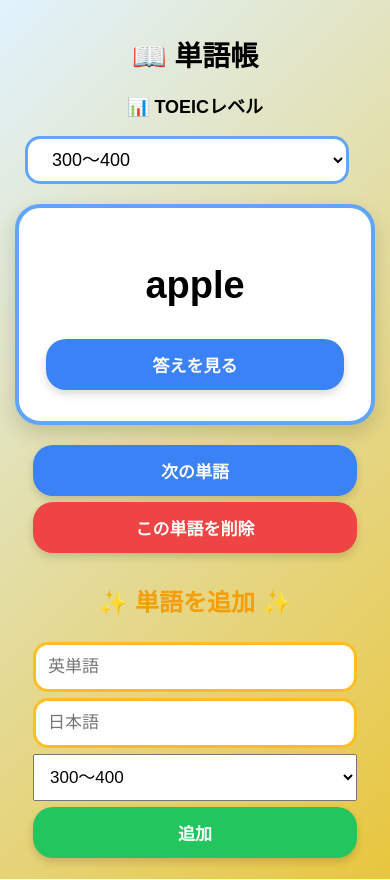
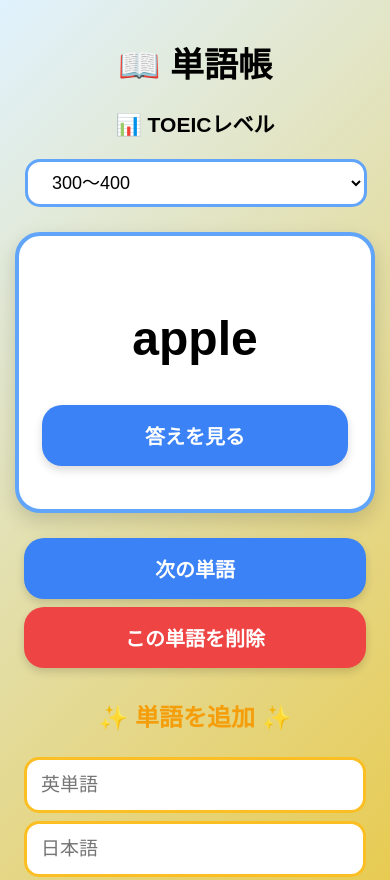
Before and after one commit to yoshi123-123/tango-app, a plain HTML site: page index.html in a window 390 px wide. Shown: the top 880 px of the page. Drawn offline with Linux system fonts and the light colour scheme.

Commit message:
スマホ表示を大きく

```diff
--- a/style.css
+++ b/style.css
@@ -132,40 +132,44 @@ h1 {
     }
 
     h1 {
-        font-size: 28px;
-        margin-bottom: 15px;
+        font-size: 34px;
+        margin-bottom: 20px;
     }
 
     h3 {
-        font-size: 18px;
+        font-size: 21px;
     }
 
     .word-card {
         width: 100%;
-        padding: 25px 10px;
+        padding: 35px 15px;
         box-sizing: border-box;
-        margin: 20px 0;
+        margin: 25px 0;
     }
 
     h2 {
-        font-size: 38px;
+        font-size: 48px;
     }
 
     button {
-        width: 90%;
-        font-size: 17px;
-        padding: 13px;
-        margin: 6px auto;
+        width: 95%;
+        font-size: 20px;
+        padding: 16px;
+        margin: 8px auto;
         display: block;
     }
 
     input,
     select {
-        width: 90%;
+        width: 95%;
         box-sizing: border-box;
-        font-size: 17px;
-        padding: 12px;
-        margin: 6px auto;
+        font-size: 19px;
+        padding: 14px;
+        margin: 8px auto;
         display: block;
     }
+
+    #answer {
+        font-size: 30px;
+    }
 }
```
